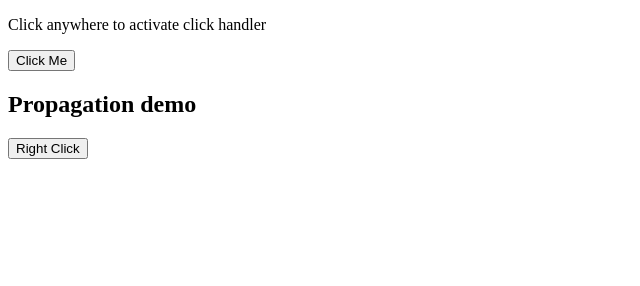
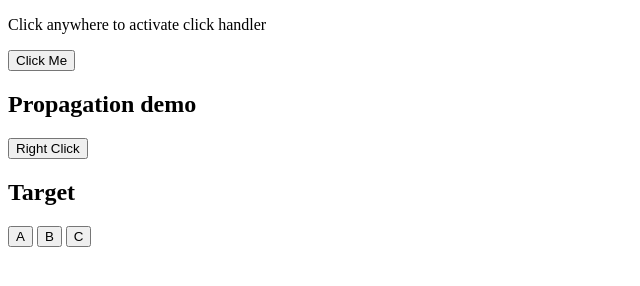
Before and after one commit to ezQel/js_practice, a plain HTML site: page Events/events.html in a window 1280 px wide. Shown: the whole page, without its empty margins (0-640 px from the left). Drawn offline with Linux system fonts and the light colour scheme.

Commit message:
event target

```diff
--- a/Events/events.html
+++ b/Events/events.html
@@ -11,6 +11,14 @@
            <h2>Propagation demo</h2>
             <button id='btn'>Right Click</button>
         </p>
+        <p>
+            <div id='target'>
+                <h2>Target</h2>
+               <button>A</button>
+               <button>B</button>
+               <button>C</button>
+            </div>
+        </p>
     </body>
     <!-- <script src="click.js"></script> -->
     <script src="propagation.js"></script>
--- a/Events/propagation.js
+++ b/Events/propagation.js
@@ -8,3 +8,12 @@ function handlebp(event) {
 }
 
 window.addEventListener('mousedown', () => console.log('button clicked'));
+
+//Most event objects have a target property that refers to the node where they originated
+let div = document.getElementById('target');
+div.addEventListener('mousedown', (event) => {
+    event.stopPropagation();
+    if (event.target.nodeName == 'BUTTON'){
+        console.log('button', event.target.textContent,'Clicked');
+    }
+});
```
